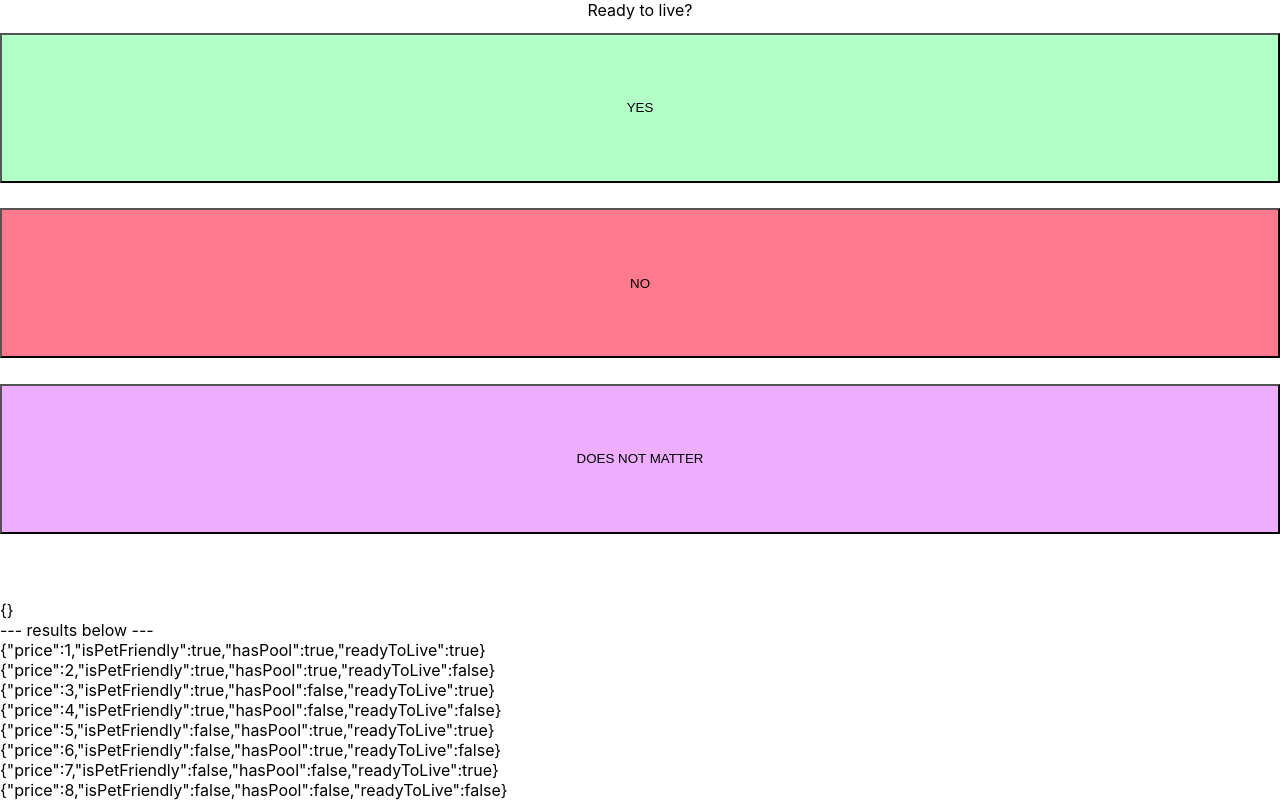
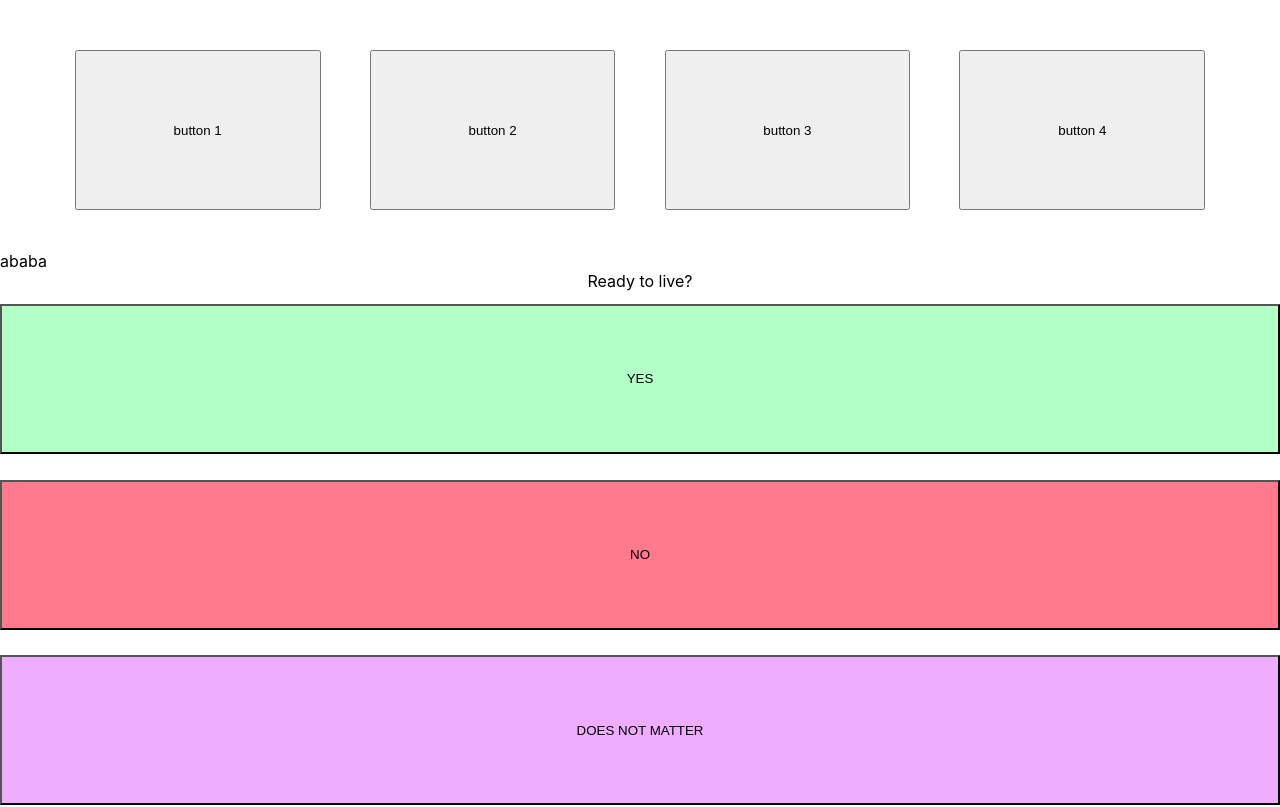
Before and after one commit to Maschroeder1/ihc, a React (Create React App) app in the folder frontend/: page / in a window 1280 px wide. Shown: the top 807 px of the page. Built offline with nearby package versions, Linux system fonts and the light colour scheme; the HTML template or start-up script is replaced by a standard one.

Commit message:
initial of tiered buttons

```diff
--- a/frontend/src/App.js
+++ b/frontend/src/App.js
@@ -1,6 +1,7 @@
 import React, { Component } from 'react'
 import SimpleButton from './SimpleButton'
 import ApiRequest from './ApiRequest'
+import TieredButtonController from './TieredButtonController'
 
 class App extends Component {
   messagesEndRef = React.createRef()
@@ -11,7 +12,7 @@ class App extends Component {
     lastClickUpdatedSelected: false
   }
 
-  fun = (innerIndex, selectedValue, filterName) => {
+  simpleButtonFunction = (innerIndex, selectedValue, filterName) => {
     let lastSelected = this.state.lastSelected
     let lastClickUpdatedSelected = false
     if (innerIndex >= lastSelected) {
@@ -29,6 +30,10 @@ class App extends Component {
     this.setState({ lastSelected: lastSelected, apiRequest: apiRequest, lastClickUpdatedSelected: lastClickUpdatedSelected })
   }
 
+  tieredButtonFunction = (innerIndex, selectedValue, filterName) => {
+    console.log("idk")
+  }
+
   componentDidUpdate () {
     if (this.state.lastClickUpdatedSelected) {
       this.messagesEndRef.current.scrollIntoView({ behavior: 'smooth' })
@@ -37,14 +42,15 @@ class App extends Component {
 
   render() {
     let buttons = [
-      <SimpleButton text="Ready to live?" filterName="READY_TO_LIVE" id={0} fatherStateFunction={this.fun} fatherId={this.state.lastSelected} updateStateJSON={this.updateStateJSON} />,
-      <SimpleButton text="Pet friendly?" filterName="PET_FRIENDLY" id={1} fatherStateFunction={this.fun} fatherId={this.state.lastSelected} updateStateJSON={this.updateStateJSON} />,
-      <SimpleButton text="Has a pool?" filterName="POOL" id={2} fatherStateFunction={this.fun} fatherId={this.state.lastSelected} updateStateJSON={this.updateStateJSON} />
+      <SimpleButton text="Ready to live?" filterName="READY_TO_LIVE" id={0} fatherStateFunction={this.simpleButtonFunction} fatherId={this.state.lastSelected} updateStateJSON={this.updateStateJSON} />,
+      <SimpleButton text="Pet friendly?" filterName="PET_FRIENDLY" id={1} fatherStateFunction={this.simpleButtonFunction} fatherId={this.state.lastSelected} updateStateJSON={this.updateStateJSON} />,
+      <SimpleButton text="Has a pool?" filterName="POOL" id={2} fatherStateFunction={this.simpleButtonFunction} fatherId={this.state.lastSelected} updateStateJSON={this.updateStateJSON} />
     ]
 
     let req = <ApiRequest apiRequest={this.state.apiRequest} />
 
     return (<>
+      <div><TieredButtonController text="Ready to live?" filterName="READY_TO_LIVE" id={0} fatherStateFunction={this.tieredButtonFunction} fatherId={this.state.lastSelected} updateStateJSON={this.updateStateJSON}/></div>
       <div>{buttons}</div>
       <div ref={this.messagesEndRef} />
       <div>{req}</div>
--- /dev/null
+++ b/frontend/src/TieredButtonButton.js
@@ -0,0 +1,32 @@
+import React from "react";
+
+export default class TieredButtonButton extends React.Component {
+    constructor(props) {
+        super(props)
+        this.state = {
+            text: props.text,
+            filterName: props.filterName,
+            wasClicked: false,
+            value: null,
+            fatherStateFunction: props.fatherStateFunction,
+            apiRequest: props.apiRequest,
+            children: props.children,
+            parentVisibleFunction: props.parentVisibleFunction
+        }
+    }
+
+    click() {
+        let newValue = this.state.value === null ? this.state.filterName : null
+        this.setState({ value: newValue })
+
+        let visibleChildren = newValue === null ? [] : this.state.children
+        this.state.parentVisibleFunction(this.state.filterName, visibleChildren)
+    }
+
+    render() {
+        return <button
+            onClick={() => this.click()}
+            style={{ "height": "80%", width: "20%", "margin": "2%", "margin-right": "2%" }}>
+                { this.state.text }</button>
+    }
+}
--- /dev/null
+++ b/frontend/src/TieredButtonController.js
@@ -0,0 +1,89 @@
+import React from "react";
+import TieredButtonButton from "./TieredButtonButton";
+
+export default class TieredButtonController extends React.Component {
+    constructor(props) {
+        super(props)
+        this.state = {
+            text: props.text,
+            id: props.id,
+            filterName: props.filterName,
+            wasClicked: false,
+            selected: null,
+            fatherStateFunction: props.fatherStateFunction,
+            apiRequest: props.apiRequest,
+            parentButtons: props.buttons,
+            childrenButtons: {}
+        }
+    }
+
+    isVisible() {
+        return this.state.id <= this.props.fatherId
+    }
+
+    gridItems(buttons) {
+        let a = [
+            <TieredButtonButton text="child 1" filterName="TEMP4" parentVisibleFunction={() => {console.log("child 1")}} />,
+            <TieredButtonButton text="child 2" filterName="TEMP5" parentVisibleFunction={() => {console.log("child 2")}} />
+        ]
+        let b = [
+            <TieredButtonButton text="child 3" filterName="TEMP6" parentVisibleFunction={() => {console.log("child 3")}} />,
+            <TieredButtonButton text="child 4" filterName="TEMP7" parentVisibleFunction={() => {console.log("child 4")}} />
+        ]
+        let c = [
+            <TieredButtonButton text="child 5" filterName="TEMP8" parentVisibleFunction={() => {console.log("child 5")}} />,
+            <TieredButtonButton text="child 6" filterName="TEMP9" parentVisibleFunction={() => {console.log("child 6")}} />
+        ]
+        let d = [
+            <TieredButtonButton text="child 7" filterName="TEMP10" parentVisibleFunction={() => {console.log("child 7")}} />,
+            <TieredButtonButton text="child 8" filterName="TEMP11" parentVisibleFunction={() => {console.log("child 8")}} />
+        ]
+        return (
+            <>
+                <section style={{ flexDirection: "row", height: '200px', "margin": "2%", "text-align": "center"}}>
+                        <TieredButtonButton text="button 1" filterName="TEMP0" parentVisibleFunction={this.modifyVisibleChildren} children={a} />
+                        <TieredButtonButton text="button 2" filterName="TEMP1" parentVisibleFunction={this.modifyVisibleChildren} children={b} />
+                        <TieredButtonButton text="button 3" filterName="TEMP2" parentVisibleFunction={this.modifyVisibleChildren} children={c} />
+                        <TieredButtonButton text="button 4" filterName="TEMP3" parentVisibleFunction={this.modifyVisibleChildren} children={d} />
+                </section>
+            </>
+        )
+    }
+
+    modifyVisibleChildren = (filterName, subButtonChildren) => {
+        let visibleChildren = this.state.childrenButtons
+
+        if (subButtonChildren.length === 0) {
+            delete visibleChildren[filterName]
+        } else {
+            visibleChildren[filterName] = subButtonChildren
+        }
+
+        this.setState({ childrenButtons: visibleChildren })
+        console.log(this.state.childrenButtons)
+    }
+
+    getVisibleChildren() {
+        let allChildren = []
+
+        for (let key of Object.keys(this.state.childrenButtons)) {
+            allChildren.push(...this.state.childrenButtons[key])
+        }
+
+        return allChildren
+    }
+
+    render() {
+        let gridItems = this.gridItems(this.state.buttons)
+
+        return (
+            <>
+                { gridItems }
+                { this.getVisibleChildren() }
+                {this.isVisible() &&
+                    <div>ababa</div>
+                }
+            </>
+        )
+    }
+}
```
Also changed, not shown: frontend/src/SimpleButton.js (+5 -5 lines).
